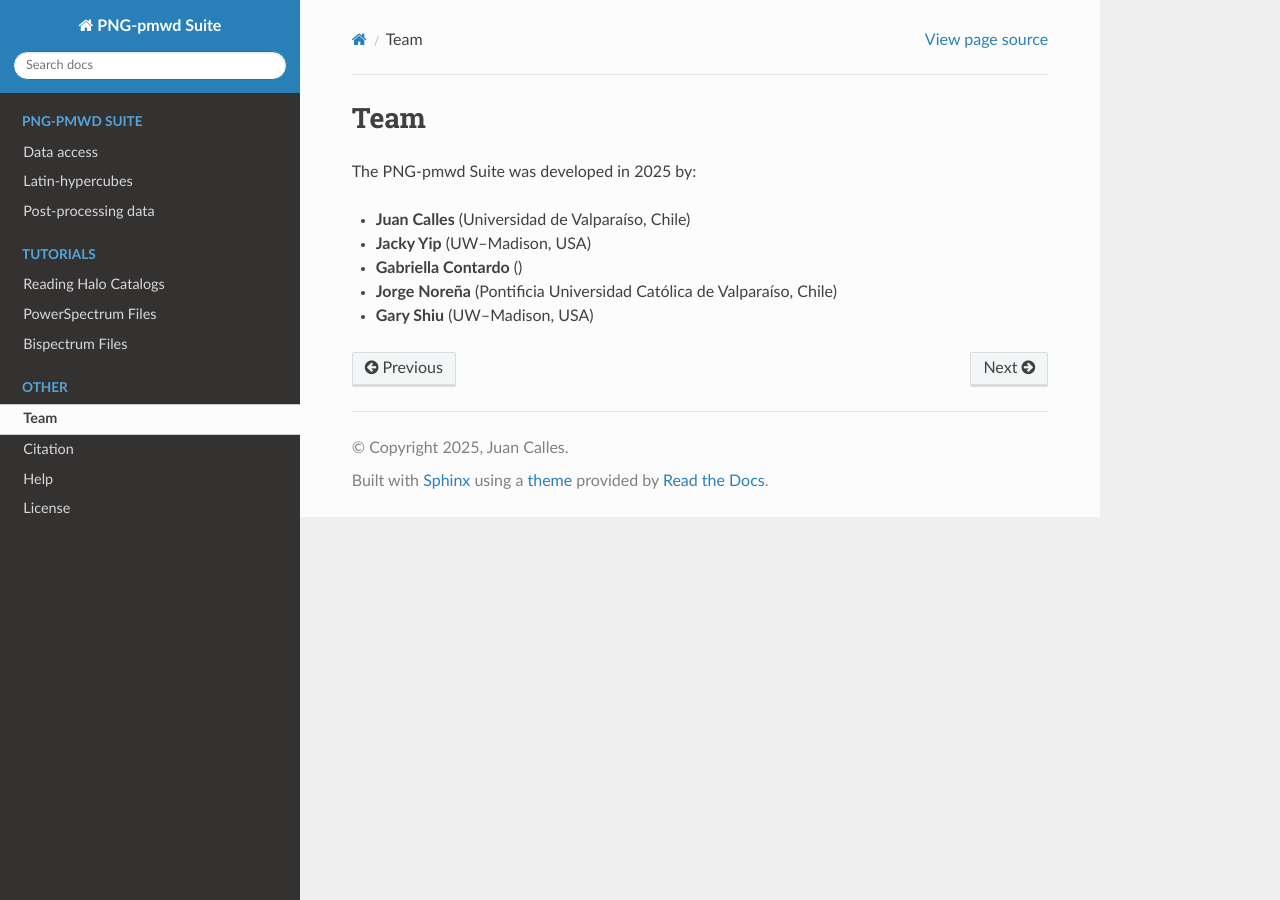
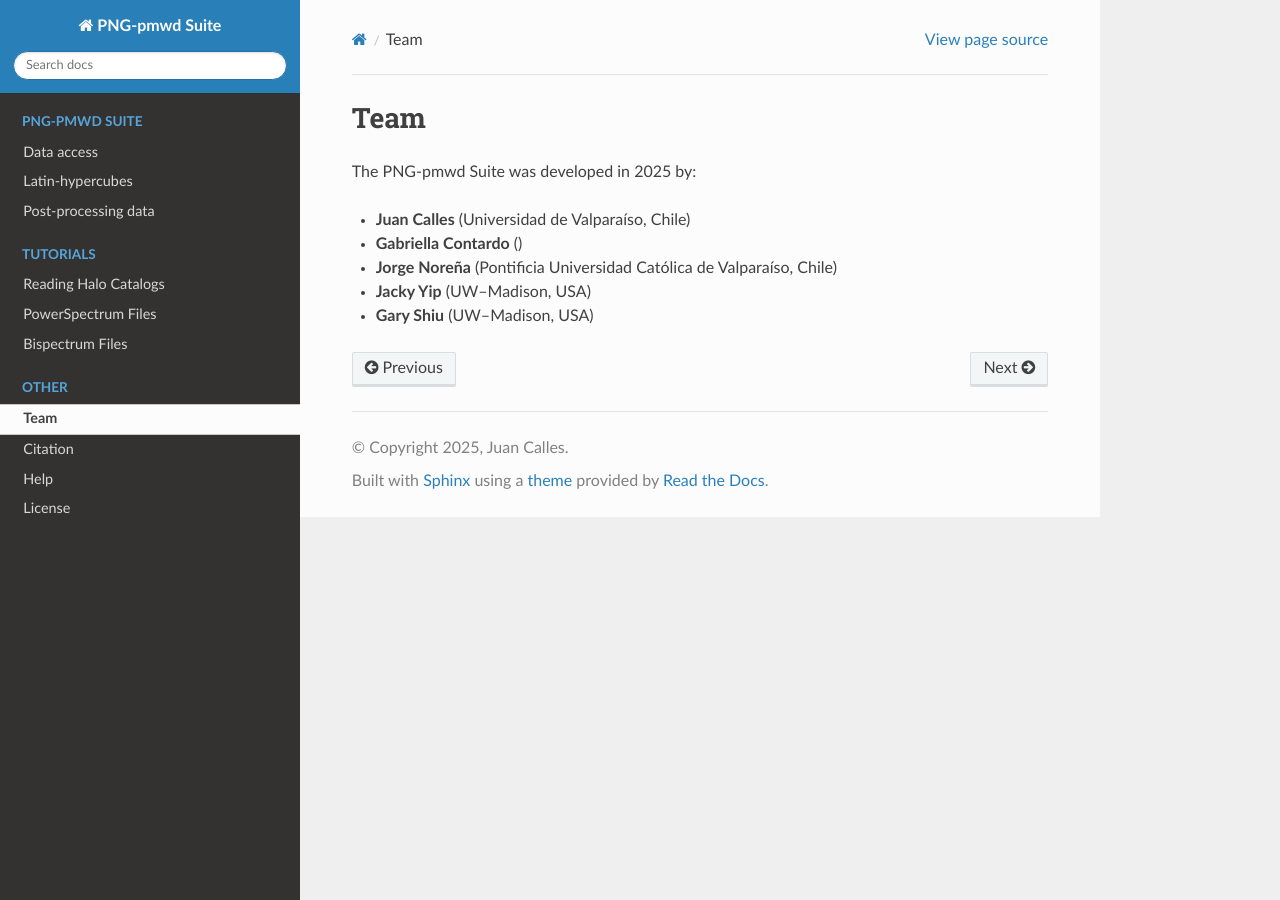
Before and after one commit to jcallesh/PNG-pmwd-Suite, a Sphinx documentation site: the page built from docs/source/team.rst, in a window 1280 px wide. Built offline with Sphinx 7.4.7 and the Read the Docs theme 3.1.0, drawn with Linux system fonts in a browser that asks for light colours.

Commit message:
docs: update

```diff
--- a/docs/source/team.rst
+++ b/docs/source/team.rst
@@ -6,7 +6,7 @@ Team
 The PNG-pmwd Suite was developed in 2025 by:
 
 - **Juan Calles** (Universidad de Valparaíso, Chile)
-- **Jacky Yip** (UW–Madison, USA)
 - **Gabriella Contardo** ()
 - **Jorge Noreña** (Pontificia Universidad Católica de Valparaíso, Chile)
+- **Jacky Yip** (UW–Madison, USA)
 - **Gary Shiu** (UW–Madison, USA)
```
